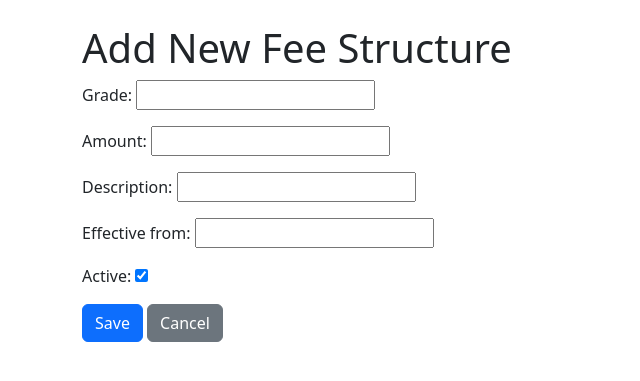
After one commit to Abigail-Acheampong/After_ALX_Project, a Django app: page /books/fee-structures/create/ in a window 1280 px wide. The commit adds this page. Shown: the top 381 px of the page, without its empty margins (0-640 px from the left). Run offline with Django 5.2, Linux system fonts and the light colour scheme.

Commit message:
Sucessfully implemented the Fee-Structure for every grade

```diff
--- a/FirstProjecct/book_store/models.py
+++ b/FirstProjecct/book_store/models.py
@@ -12,6 +12,17 @@ class HeadTeacher(models.Model):
     def __str__(self):
         return self.name
 
+# creating a model for the fee-structure
+class FeeStructure(models.Model):
+    grade = models.IntegerField(unique=True)
+    amount = models.DecimalField(max_digits=10, decimal_places=2)
+    description = models.CharField(max_length=200, blank=True)
+    effective_from = models.DateField()
+    active = models.BooleanField(default=True)
+
+    def __str__(self):
+        return f"Grade {self.grade} - {self.amount} (from {self.effective_from})"
+
 # creating a model for students
 class Student(models.Model):
    name = models.CharField(max_length=100)
@@ -22,6 +33,14 @@ class Student(models.Model):
 
    # updating the student model to include a foreign key relationship with the HeadTeacher model
    headteacher = models.ForeignKey('HeadTeacher', on_delete=models.PROTECT, related_name='students')
+
+   fee_structure = models.ForeignKey(FeeStructure, on_delete=models.SET_NULL, null=True, blank=True)
+
+   def save(self, *args, **kwargs):
+        # Automatically assign fee structure based on grade
+        if not self.fee_structure:
+            self.fee_structure = FeeStructure.objects.filter(grade=self.grade).first()
+        super().save(*args, **kwargs)
 
    def __str__(self):
        return self.name
--- /dev/null
+++ b/FirstProjecct/book_store/templates/students/fee_structure_form.html
@@ -0,0 +1,29 @@
+<!DOCTYPE html>
+<html lang="en">
+
+<head>
+ <meta charset="UTF-8">
+ <meta name="viewport" content="width=device-width, initial-scale=1.0">
+ <title>{% if object %}Edit{% else %}Add New{% endif %} Fee Structure</title>
+ <link href="https://cdn.jsdelivr.net/npm/bootstrap@5.3.0/dist/css/bootstrap.min.css" rel="stylesheet">
+</head>
+
+<body>
+ <div class="container mt-4">
+  <h1>{% if object %}Edit{% else %}Add New{% endif %} Fee Structure</h1>
+  <form method="post">
+   {% csrf_token %}
+
+   <div class="mb-3">
+    {{ form.as_p }}
+   </div>
+
+   <button type="submit" class="btn btn-primary">Save</button>
+   <a href="{% url 'fee_structure_list' %}" class="btn btn-secondary">Cancel</a>
+  </form>
+ </div>
+
+ <script src="https://cdn.jsdelivr.net/npm/bootstrap@5.3.0/dist/js/bootstrap.bundle.min.js"></script>
+</body>
+
+</html>
--- a/FirstProjecct/book_store/urls.py
+++ b/FirstProjecct/book_store/urls.py
@@ -1,8 +1,15 @@
 from django.urls import path
 from .import views
-from .views import (StudentListView,StudentCreateView,StudentDetailView,StudentUpdateView,StudentDeleteView)
+from .views import (StudentListView,StudentCreateView,StudentDetailView,StudentUpdateView,StudentDeleteView,
+FeeStructureCreateView, FeeStructureListView, FeeStructureUpdateView, FeeStructureDeleteView,)
 
 urlpatterns = [
+    # FeeStructure URLs
+    path('fee-structures/', FeeStructureListView.as_view(), name='fee_structure_list'),
+    path('fee-structures/create/', FeeStructureCreateView.as_view(), name='fee_structure_create'),
+    path('fee-structures/<int:pk>/update/', FeeStructureUpdateView.as_view(), name='fee_structure_update'),
+    path('fee-structures/<int:pk>/delete/', FeeStructureDeleteView.as_view(), name='fee_structure_delete'),
+
     # path('', views.index, name='index'),
     path('', StudentListView.as_view(), name='student_list'),
     path('create/', StudentCreateView.as_view(), name='student_create'),
--- a/FirstProjecct/book_store/views.py
+++ b/FirstProjecct/book_store/views.py
@@ -1,6 +1,6 @@
 from django.shortcuts import render
 from django.http import HttpResponse
-from .models import Student, HeadTeacher
+from .models import Student, HeadTeacher, FeeStructure
 from django.views.generic import (CreateView, ListView, DetailView, UpdateView, DeleteView, TemplateView) # for class-based views
 from django.urls import reverse_lazy
 from django.contrib import messages
@@ -17,6 +17,29 @@ class StudentListView(TemplateView):
     template_name = 'hello.html' # in addition to the TemplateView which has been inherited, there are other generic views in Django that can be used to create views for your application. These include ListView, DetailView, CreateView, UpdateView, and DeleteView. With the use of these inheritance, we reduce the amount of codes we have to write.
 
 #Task : using the generic views in the class-based views, practice relevant operations on the student model. Move to the urls.py to define the urls for the views.
+# FeeStructure Views
+class FeeStructureCreateView(CreateView):
+    model = FeeStructure
+    fields = ['grade', 'amount', 'description', 'effective_from', 'active']
+    template_name = 'students/fee_structure_form.html'
+    success_url = reverse_lazy('fee_structure_list')
+
+class FeeStructureListView(ListView):
+    model = FeeStructure
+    template_name = 'students/fee_structure_list.html'
+    context_object_name = 'fee_structures'
+
+class FeeStructureUpdateView(UpdateView):
+    model = FeeStructure
+    fields = ['grade', 'amount', 'description', 'effective_from', 'active']
+    template_name = 'students/fee_structure_form.html'
+    success_url = reverse_lazy('fee_structure_list')
+
+class FeeStructureDeleteView(DeleteView):
+    model = FeeStructure
+    template_name = 'students/fee_structure_confirm_delete.html'
+    success_url = reverse_lazy('fee_structure_list')
+
 class StudentCreateView(CreateView):
     model = Student
     fields = ['name', 'age', 'grade', 'guardian_name', 'guardian_address']
@@ -25,13 +48,21 @@ class StudentCreateView(CreateView):
 
     def form_valid(self, form):
         try:
+            # Automatically assign the latest headteacher
             latest_headteacher = HeadTeacher.objects.latest('id')
             form.instance.headteacher = latest_headteacher
-            messages.success(self.request, f'Student assigned to {latest_headteacher.name}')
+
+            # Automatically assign the fee structure based on the student's grade
+            fee_structure = FeeStructure.objects.filter(grade=form.instance.grade).first()
+            if fee_structure:
+                form.instance.fee_structure = fee_structure
+                messages.success(self.request, f'Student assigned to {latest_headteacher.name} and Fee Structure for Grade {fee_structure.grade}')
+            else:
+                messages.warning(self.request, f'No Fee Structure found for Grade {form.instance.grade}. Please create one.')
+
             return super().form_valid(form)
         except HeadTeacher.DoesNotExist:
-            messages.error(self.request, 'No headteacher exist! Please create one first.')
-            return self.form_invalid(form)
+            messages.error(self.request, 'No headteacher exists! Please create one first.')
 
 class StudentListView(ListView):
     model = Student
@@ -51,6 +82,16 @@ class StudentUpdateView(UpdateView):
     template_name = 'students/student_form.html'
     success_url = reverse_lazy('student_list')
 
+    def form_valid(self, form):
+        # Automatically update the fee structure based on the updated grade
+        fee_structure = FeeStructure.objects.filter(grade=form.instance.grade).first()
+        if fee_structure:
+            form.instance.fee_structure = fee_structure
+            messages.success(self.request, f'Fee Structure for Grade {fee_structure.grade} assigned.')
+        else:
+            messages.warning(self.request, f'No Fee Structure found for Grade {form.instance.grade}. Please create one.')
+        return super().form_valid(form)
+
 class StudentDeleteView(DeleteView):
     model = Student
     template_name = 'students/student_confirm_delete.html'
```
Also changed, not shown: FirstProjecct/book_store/templates/students/fee_structure_confirm_delete.html (added, +28 -0 lines), FirstProjecct/book_store/templates/students/fee_structure_list.html (added, +28 -0 lines), FirstProjecct/book_store/templates/students/student_detail.html (+8 -1 lines), FirstProjecct/book_store/templates/students/student_list.html (+14 -0 lines), FirstProjecct/book_store/migrations/0006_feestructure_remove_student_fee_alter_student_grade_and_more.py (added), FirstProjecct/db.sqlite3.
